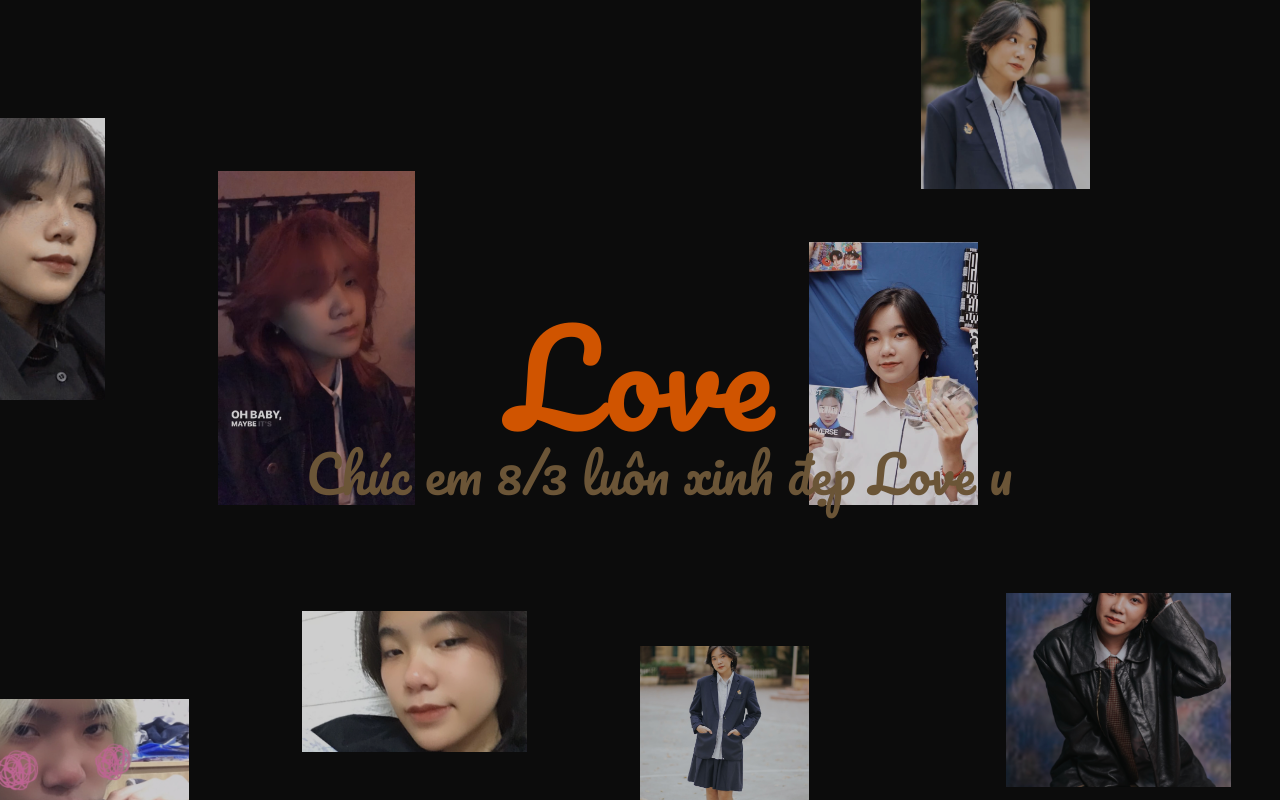
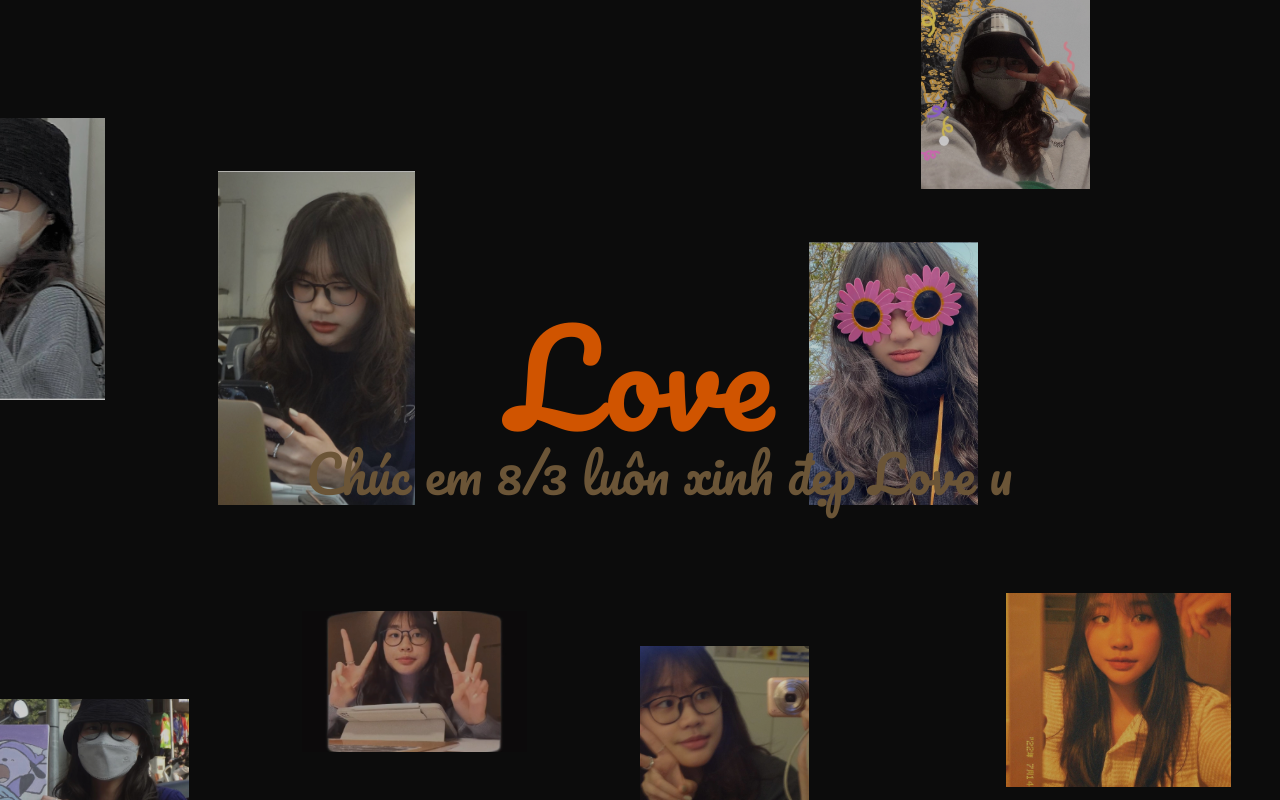
Before and after one commit to quangdo12345/My-Girls-2p-minhanhnguyen, a plain HTML site: page index.html in a window 1280 px wide. Drawn offline with Linux system fonts and the light colour scheme; a web font is replaced by a local one.

Commit message:
Update index.html

```diff
--- a/index.html
+++ b/index.html
@@ -25,15 +25,15 @@ supportsCssVars() || alert("Please view this demo in a modern browser that suppo
 			<div class="content">
 				<div class="grid">
 					<div class="grid__item pos-2"><div class="grid__item-img" style="background-image:url(./img/img.png);" class="hover" ></div></div>
-					<div class="grid__item pos-3"><div class="grid__item-img" style="background-image:url(./img/z4185454296742_6e2dce8046ce59fbbddd7b858cde76a1.jpg);" class="hover"></div></div>
-					<div class="grid__item pos-4"><div class="grid__item-img" style="background-image:url(./img/z4185454299765_13df2ff47762d400268fdcb2151f5703.jpg);" class="hover"></div></div>
-					<div class="grid__item pos-1"><div class="grid__item-img" style="background-image:url(./img/z4185454301065_5fa986ce5e6c76c0a34d51f2d1bccb94.jpg);" class="hover"></div></div>
-					<div class="grid__item pos-5"><div class="grid__item-img" style="background-image:url(./img/z4185454301459_6e5bb24407c94f4d72b51e2f5c9a9ce6.jpg);" class="hover"></div></div>
+					<div class="grid__item pos-3"><div class="grid__item-img" style="background-image:url(./img/z4185443677513_91d4ad59723bf442a1ab4de9f40936eb.jpg);" class="hover"></div></div>
+					<div class="grid__item pos-4"><div class="grid__item-img" style="background-image:url(./img/z4185443678070_75db1a85d217d6ba457acb246901fe4a.jpg);" class="hover"></div></div>
+					<div class="grid__item pos-1"><div class="grid__item-img" style="background-image:url(./img/z4185443680524_b16bf489ce816328a9c18fb52b466ac8.jpg);" class="hover"></div></div>
+					<div class="grid__item pos-5"><div class="grid__item-img" style="background-image:url(./img/z4185443683314_8d4740e12871fb4ed05e1381bebb666d.jpg);" class="hover"></div></div>
 					<div class="grid__item pos-6"><div class="grid__item-img" style="background-image:url(./img/img6.jpg);" class="hover"></div></div>
-					<div class="grid__item pos-7"><div class="grid__item-img" style="background-image:url(./img/z4185454301523_9b4c715ee8b55564ac409a1bd60a6332.jpg);" class="hover"></div></div>
-					<div class="grid__item pos-8"><div class="grid__item-img" style="background-image:url(./img/z4185454302167_65aa4e05cc1ed09e6601f71f786b98b8.jpg);" class="hover"></div></div>
-					<div class="grid__item pos-9"><div class="grid__item-img" style="background-image:url(./img/z4185454303382_31ddc93d644479bef685f058a4b6a887.jpg);" class="hover"></div></div>
-					<div class="grid__item pos-10"><div class="grid__item-img" style="background-image:url(./img/z4185454304564_a02b1f22b65718be46de74ee3fada6bc.jpg);" class="hover"></div></div>
+					<div class="grid__item pos-7"><div class="grid__item-img" style="background-image:url(./img/z4185443684297_13effe667413cf11c32bad193ab79d99.jpg);" class="hover"></div></div>
+					<div class="grid__item pos-8"><div class="grid__item-img" style="background-image:url(./img/z4185443685883_27880349a551bbdb99fadab9a393b7d0.jpg);" class="hover"></div></div>
+					<div class="grid__item pos-9"><div class="grid__item-img" style="background-image:url(./img/z4185443686747_b6c3c6491826c2d5fc5e2fe2ffe76fe4.jpg);" class="hover"></div></div>
+					<div class="grid__item pos-10"><div class="grid__item-img" style="background-image:url(./img/z4185443689919_6ac10745f92fd2db263ecfee099c8022.jpg);" class="hover"></div></div>
 				</div>
                 <h2 class="content__title no-select">
 					<span>Love</span>
```
